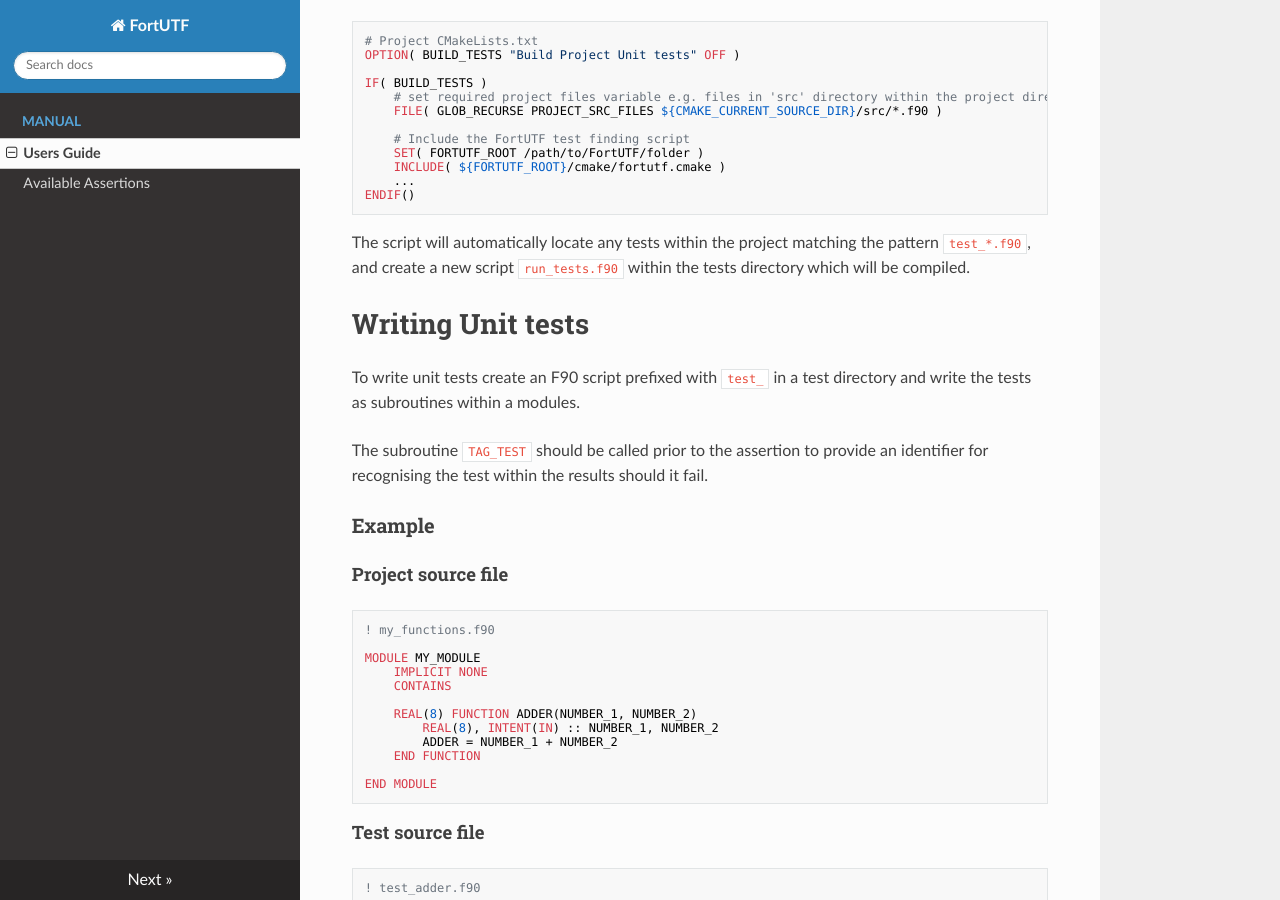
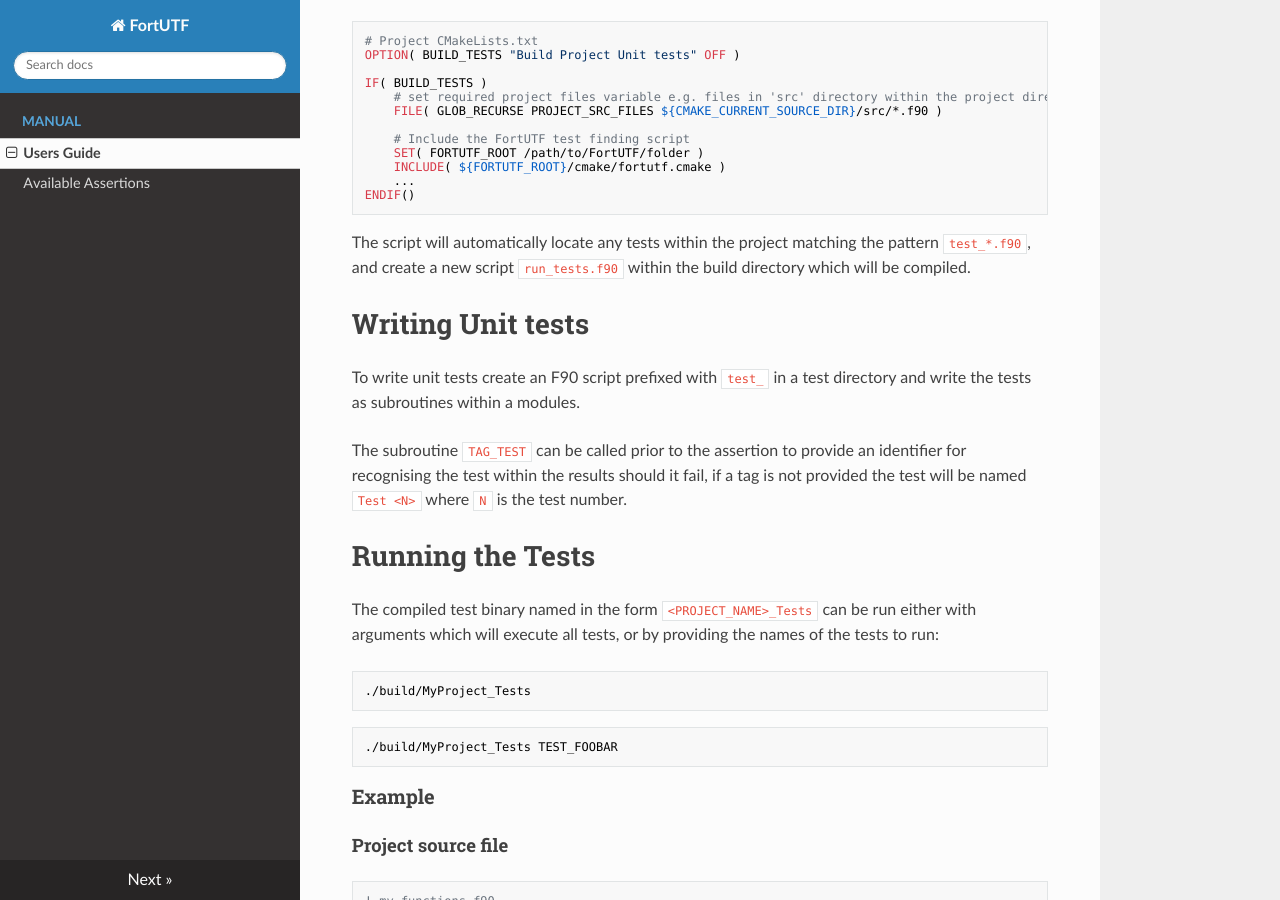
Before and after one commit to artemis-beta/FortUTF, an MkDocs documentation site: the page built from docs/usage.md, in a window 1280 px wide and 900 px high, scrolled down 432 px. Built offline with MkDocs 1.6.1, drawn with Linux system fonts in a browser that asks for light colours; nearby versions of some CDN libraries.

Commit message:
Requirement for FORTRAN-2008: Added test choice via command line arguments

````diff
--- a/docs/usage.md
+++ b/docs/usage.md
@@ -21,12 +21,24 @@ IF( BUILD_TESTS )
     ...
 ENDIF()
 ```
-The script will automatically locate any tests within the project matching the pattern `test_*.f90`, and create a new script `run_tests.f90` within the tests directory which will be compiled.
+The script will automatically locate any tests within the project matching the pattern `test_*.f90`, and create a new script `run_tests.f90` within the build directory which will be compiled.
 
 # Writing Unit tests
 To write unit tests create an F90 script prefixed with `test_` in a test directory and write the tests as subroutines within a modules.
 
-The subroutine `TAG_TEST` should be called prior to the assertion to provide an identifier for recognising the test within the results should it fail.
+The subroutine `TAG_TEST` can be called prior to the assertion to provide an identifier for recognising the test within the results should it fail, if a tag is not provided the test will be named `Test <N>` where `N` is the test number.
+
+# Running the Tests
+
+The compiled test binary named in the form `<PROJECT_NAME>_Tests` can be run either with arguments which will execute all tests, or by providing the names of the tests to run:
+
+```bash
+./build/MyProject_Tests
+```
+
+```bash
+./build/MyProject_Tests TEST_FOOBAR
+```
 
 ### Example
 
````
Also changed, not shown: README.md (+11 -4 lines), docs/index.md (+2 -2 lines), 5 other files.
